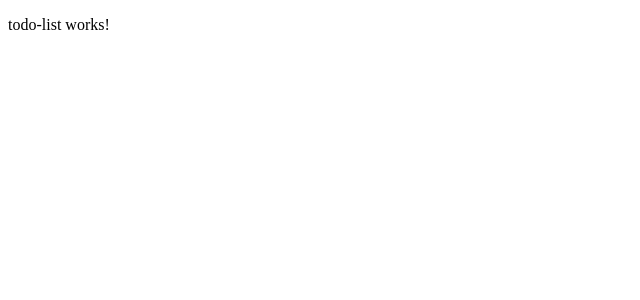
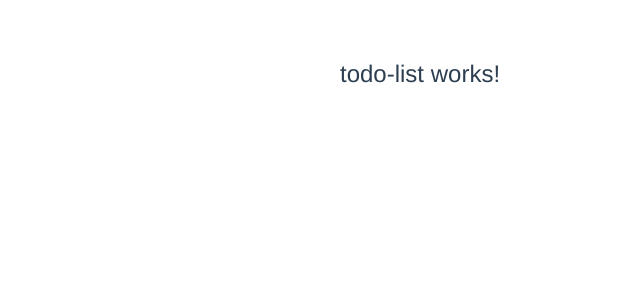
Before and after one commit to kongallis/todo-app, an Angular app: page / in a window 1280 px wide. Shown: the top 300 px of the page, without its empty margins (0-640 px from the left). Built offline with nearby package versions, Linux system fonts and the light colour scheme.

Commit message:
Added global styles

```diff
--- a/src/styles.css
+++ b/src/styles.css
@@ -1 +1,24 @@
 /* You can add global styles to this file, and also import other style files */
+* {
+  box-sizing: border-box;
+}
+
+.container {
+  max-width: 600px;
+  margin: 0 auto;
+}
+
+body {
+  font-family: "Avenir", Helvetica, Arial, sans-serif;
+  -webkit-font-smoothing: antialiased;
+  -moz-osx-font-smoothing: grayscale;
+  color: #2c3e50;
+  margin-top: 60px;
+  font-size: 24px;
+}
+
+.logo {
+  display: block;
+  margin: 20px auto;
+  height: 75px;
+}
```
